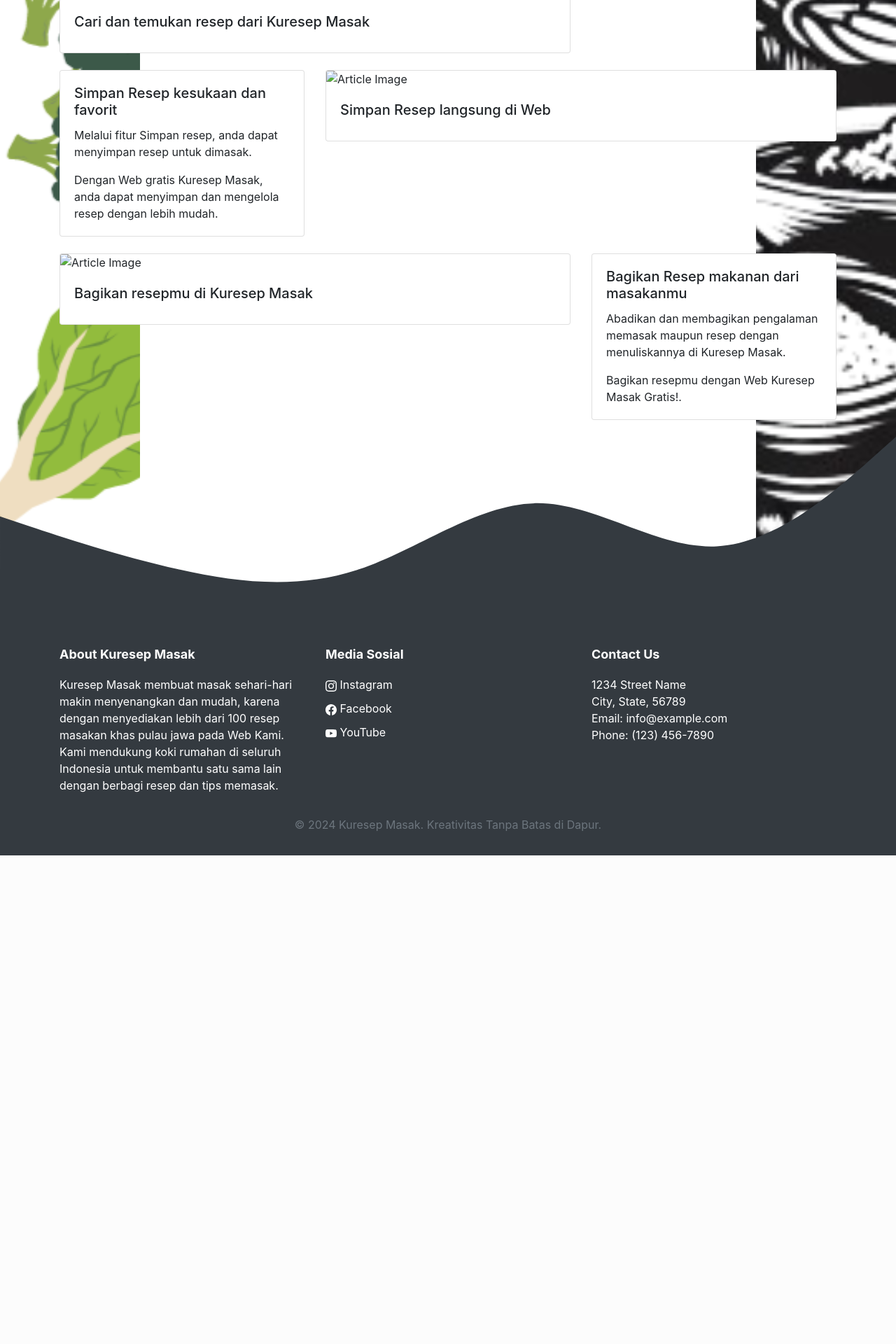
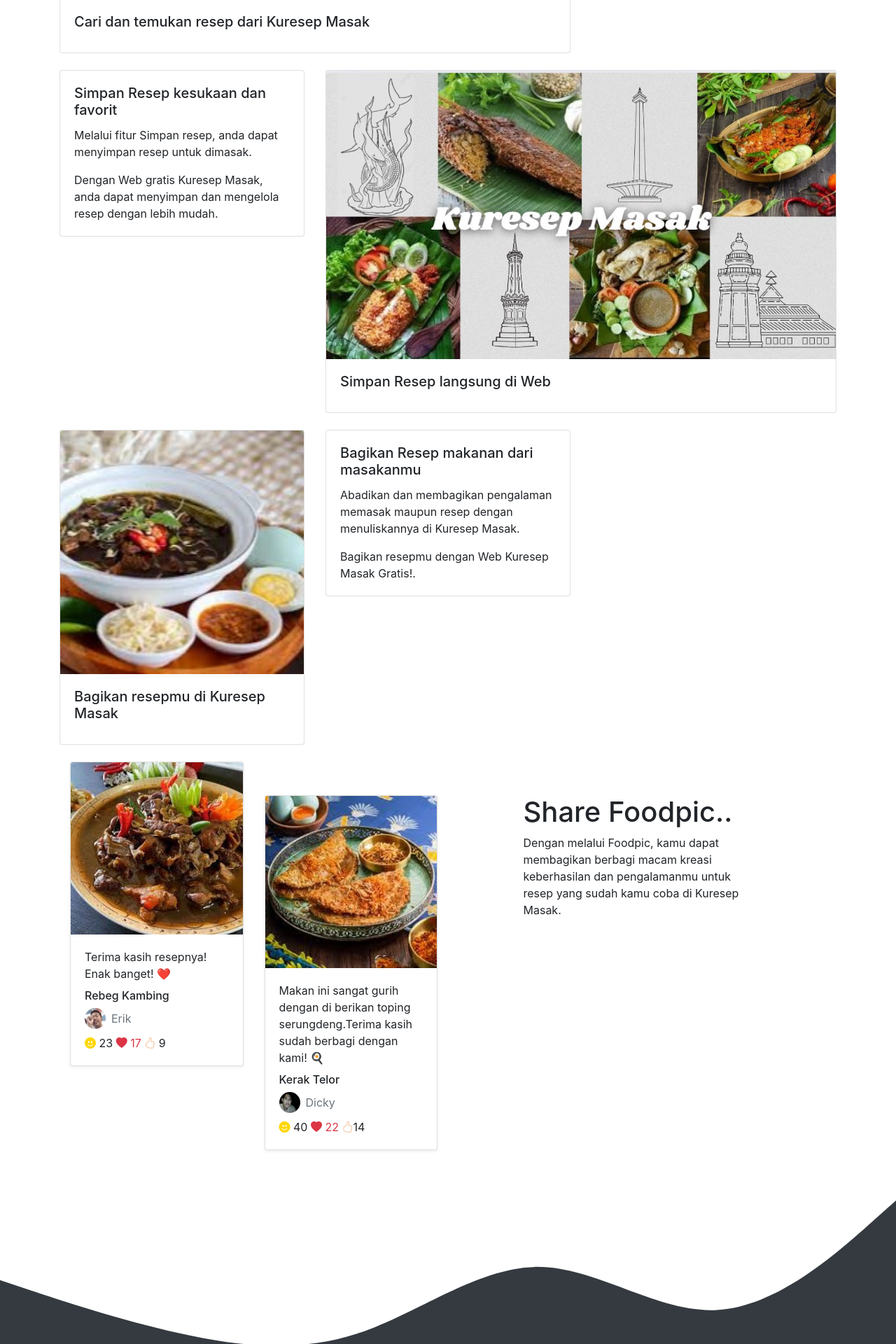
Before and after one commit to Corneldiii/ProjectResep, a Laravel app: page / in a window 1280 px wide. Shown: the part 1144-3064 px from the top of the page at 70% size. Before the commit the page ends 2366 px from the top, so only its background shows below. Run offline with Laravel 12, Linux system fonts and the light colour scheme; some libraries are stand-ins or nearby versions.

Commit message:
memperbaiki dan menambahkan standby

```diff
--- a/resources/views/Standby.blade.php
+++ b/resources/views/Standby.blade.php
@@ -7,6 +7,7 @@
     <meta name="viewport" content="width=device-width, initial-scale=1, shrink-to-fit=no">
 
     <!-- Bootstrap CSS -->
+    <link rel="stylesheet" href="https://cdn.jsdelivr.net/npm/bootstrap-icons@1.11.3/font/bootstrap-icons.min.css">
     <link rel="stylesheet" href="https://cdn.jsdelivr.net/npm/bootstrap@4.6.2/dist/css/bootstrap.min.css"
         integrity="sha384-xOolHFLEh07PJGoPkLv1IbcEPTNtaed2xpHsD9ESMhqIYd0nLMwNLD69Npy4HI+N" crossorigin="anonymous">
     <link rel="stylesheet" href="/css/style.css">
@@ -32,15 +33,23 @@
 
         body::before {
             left: 0;
-            background-image: url('/img/standby_kiri.png');
+            background-image: url('');
             /* Replace with your left-side image path */
         }
 
         body::after {
             right: 0;
-            background-image: url('/img/Logo_remove.png');
+            background-image: url('');
             /* Replace with your right-side image path */
         }
+
+        .bi-emoji-smile-fill {
+            color: #FFD700; /* Warna kuning */
+        }
+        .bi-hand-thumbs-up {
+            color: #F0C29D; /* Warna kulit */
+        }
+
     </style>
 </head>
 
@@ -139,7 +148,8 @@
             </div>
             <div class="col-md-8">
                 <div class="card mb-4">
-                    <img src="https://via.placeholder.com/800x400" class="card-img-top img-fluid" alt="Article Image">
+                   <!-- <img src="https://via.placeholder.com/800x400" class="card-img-top img-fluid" alt="Article Image"-->
+                    <img src="/img/combinasi.jpg" class="card-img-top img-fluid" alt="Article Image">
                     <div class="card-body">
                         <h5 class="card-title">Simpan Resep langsung di Web</h5>
                     </div>
@@ -148,9 +158,9 @@
         </div>
 
         <div class="row">
-            <div class="col-md-8">
+            <div class="col-sm-4">
                 <div class="card mb-4">
-                    <img src="" class="card-img-top img-fluid" alt="Article Image">
+                    <img src="/img/Rawon.jpeg" class="card-img-top img-fluid" alt="Rawon">
                     <div class="card-body">
                         <h5 class="card-title">Bagikan resepmu di Kuresep Masak</h5>
                     </div>
@@ -167,6 +177,54 @@
                 </div>
             </div>
         </div>
+         <div class="container">
+        <div class="row">
+            <div class="col-sm-3">
+                <div class="card mb-4 shadow-sm">
+                    <img src="/img/Rabeg Kambing.jpeg" class="card-img-top" alt="Rebeg Kambing">
+                    <div class="card-body">
+                        <p class="card-text">Terima kasih resepnya! Enak banget! <span class="text-danger">❤️</span></p>
+                        <h6 class="card-subtitle mb-2">Rebeg Kambing</h6>
+                        <div class="d-flex align-items-center">
+                            <img src="/img/foto erik.jpg" alt="Erik" class="rounded-circle" width="30" height="30">
+                            <span class="ml-2 text-muted">Erik</span>
+                        </div>
+                        <div class="reactions mt-2">
+                            <span><i class="bi bi-emoji-smile-fill"></i> 23</span>
+                            <span class="text-danger"><i class="bi bi-heart-fill"></i> 17</span>
+                            <span><i class="bi bi-hand-thumbs-up"></i> 9</span>
+                        </div>
+                    </div>
+                </div>
+            </div>
+            <div class="col-sm-3 my-5">
+                <div class="card mb-4 shadow-sm ">
+                    <img src="/img/Kerak Telor.jpeg" class="card-img-top" alt="Kerak Telor">
+                    <div class="card-body">
+                        <p class="card-text">Makan ini sangat gurih dengan di berikan toping serungdeng.Terima kasih
+                            sudah berbagi dengan kami! <span class="">🍳</span></p>
+                        <h6 class="card-subtitle mb-2">Kerak Telor</h6>
+                        <div class="d-flex align-items-center">
+                            <img src="/img/foto dicky.jpg" alt="Dicky" class="rounded-circle" width="30" height="30">
+                            <span class="ml-2 text-muted">Dicky</span>
+                        </div>
+                        <div class="reactions mt-2">
+                            <span><i class="bi bi-emoji-smile-fill"></i> 40</span>
+                            <span class="text-danger"><i class="bi bi-heart-fill"></i> 22</span>
+                            <span><i class="bi bi-hand-thumbs-up"></i>14</span>
+                        </div>
+                    </div>
+                </div>
+            </div>
+            <div class="col-md-4 my-5 mx-auto">
+                <div class="Foodpic-info">
+                    <h1>Share Foodpic..</h1>
+                    <p>Dengan melalui Foodpic, kamu dapat membagikan berbagi macam kreasi keberhasilan dan pengalamanmu untuk resep yang sudah kamu coba di Kuresep Masak.</p>
+                </div>
+            </div>
+        </div>
+    </div>
+
     </div>
 
     <svg xmlns="http://www.w3.org/2000/svg" viewBox="0 0 1440 320">
```
Also changed, not shown: public/img/Foto Gabungan .png (added), public/img/Kerak Telor.jpeg (added), public/img/Rabeg Kambing.jpeg (added), public/img/Rawon.jpeg (added), public/img/combinasi.jpg (added), public/img/foto dicky.jpg (added), public/img/foto erik.jpg (added).
